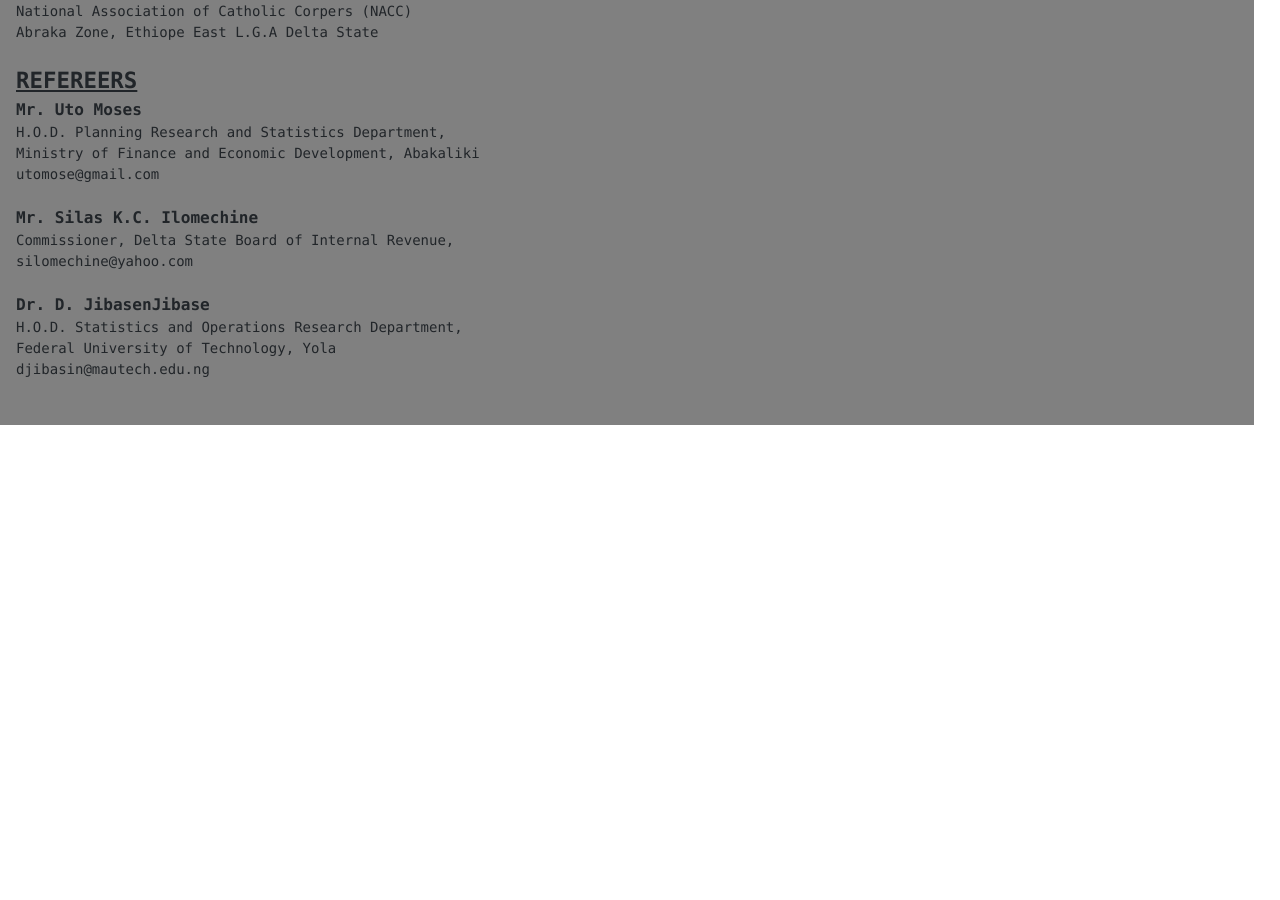
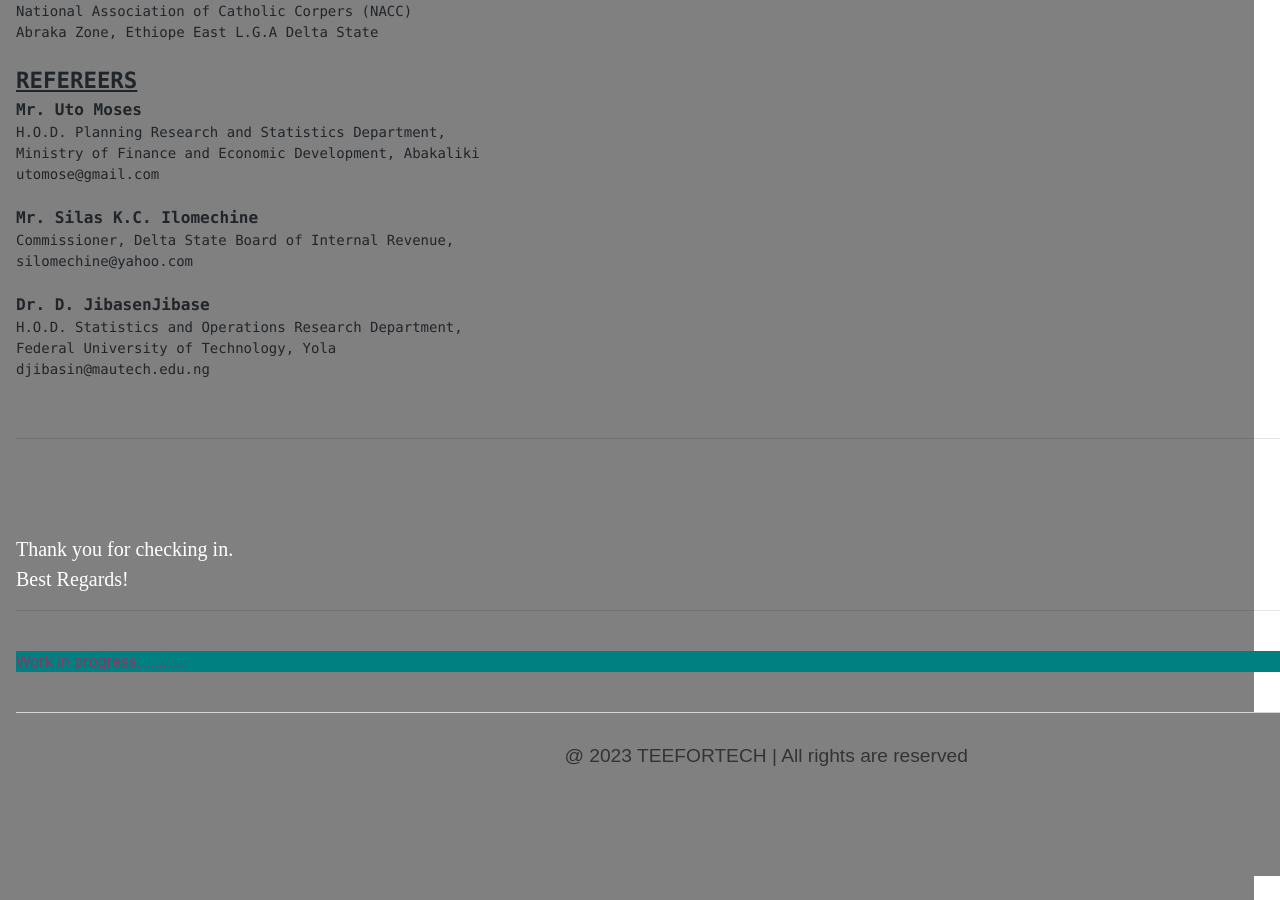
Before and after one commit to teefortech/teefortech.github.io, a Jekyll site: the page cv.html, which Jekyll copies as it is, in a window 1280 px wide and 900 px high, scrolled down 2729 px. Built offline with Jekyll 4.4.1, drawn with Linux system fonts in a browser that asks for light colours; nearby versions of some CDN libraries; before the commit the page ends 3154 px from its top, so only the background shows below that.

Commit message:
Update cv.html

```diff
--- a/cv.html
+++ b/cv.html
@@ -137,5 +137,24 @@ silomechine@yahoo.com
 H.O.D. Statistics and Operations Research Department,
 Federal University of Technology, Yola
 djibasin@mautech.edu.ng
+<br />
+<hr>
+<br />
+</pre>
+   <section class="appreciation">
 
-</pre>
+ <p3 style="text-align: left; font-size: 20px; color: white; font-family: Times New Roman">Thank you for checking in.<br/>Best Regards!</p3><br/ >
+ <hr />
+ <br/ >
+    <p style="font-size: 15px; background-color: teal; color: rgb(150, 50, 100); text-align: fill"> Work in progress...........</p><br/ >
+</section>
+
+    <footer class="background" style="background-color: grey">
+        <p class="text-footer">
+            @ 2023 TEEFORTECH | All rights are reserved
+        </p>
+       <p class="text-footer"
+    </footer>
+</body>
+
+</html>
```
